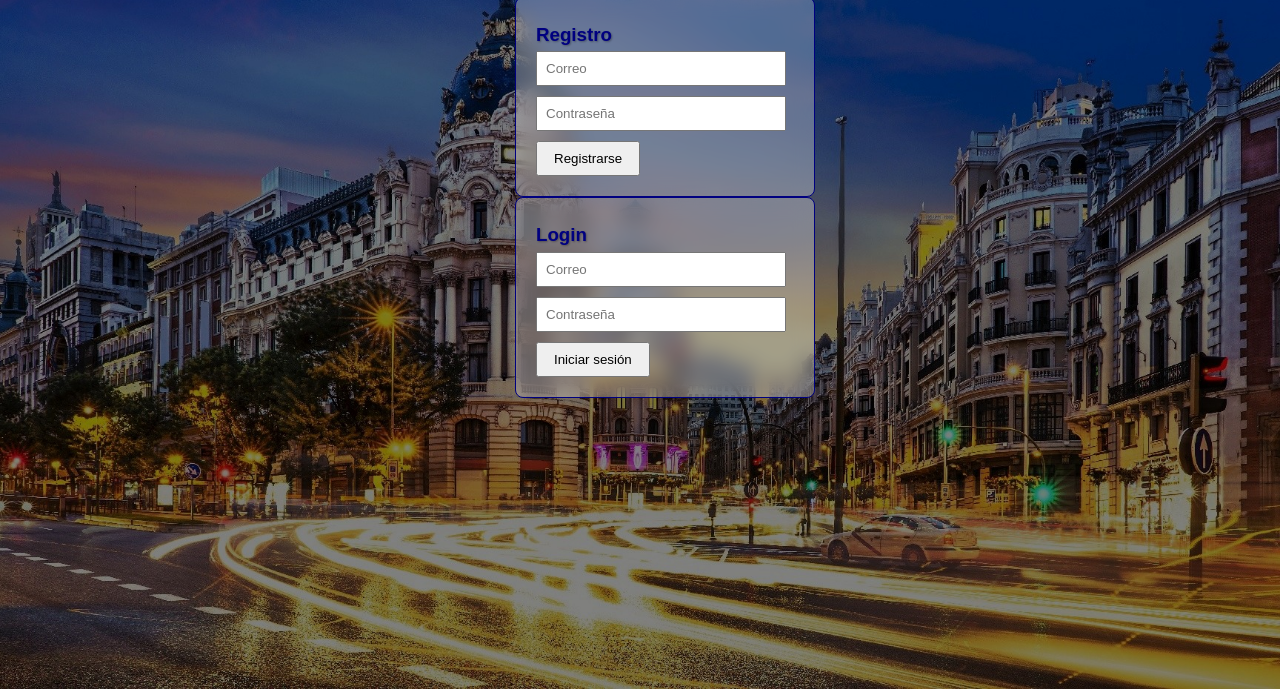
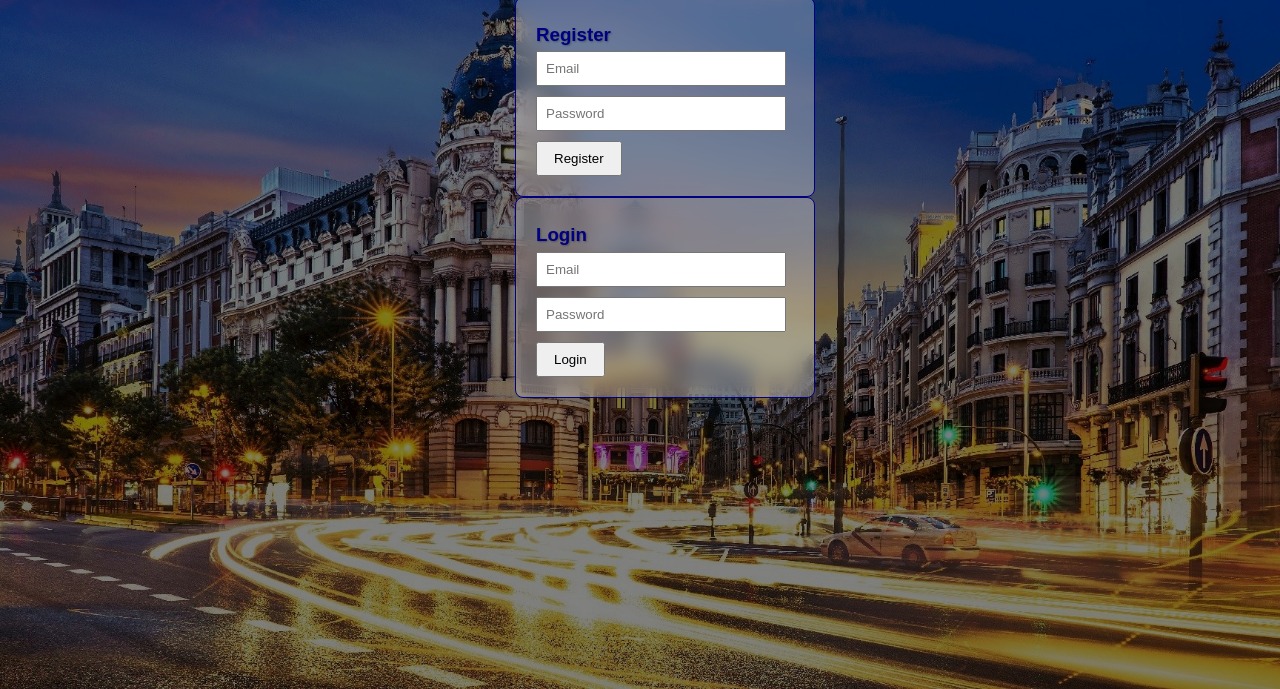
Before and after one commit to pilarbourg/uni-move, a website: page frontend/pages/login.html in a window 1280 px wide. Shown: the part 111-800 px from the top of the page. Drawn offline with Linux system fonts and the light colour scheme.

Commit message:
login full ingles

```diff
--- a/frontend/pages/login.html
+++ b/frontend/pages/login.html
@@ -45,17 +45,17 @@
   <h1>UniMove</h1>
 
   <div class="box">
-    <h3>Registro</h3>
-    <input id="regEmail" type="email" placeholder="Correo" />
-    <input id="regPassword" type="password" placeholder="Contraseña" />
-    <button onclick="register()">Registrarse</button>
+    <h3>Register</h3>
+    <input id="regEmail" type="email" placeholder="Email" />
+    <input id="regPassword" type="password" placeholder="Password" />
+    <button onclick="register()">Register</button>
   </div>
 
   <div class="box">
     <h3>Login</h3>
-    <input id="logEmail" type="email" placeholder="Correo" />
-    <input id="logPassword" type="password" placeholder="Contraseña" />
-    <button onclick="login()">Iniciar sesión</button>
+    <input id="logEmail" type="email" placeholder="Email" />
+    <input id="logPassword" type="password" placeholder="Password" />
+    <button onclick="login()">Login</button>
   </div>
 
   <p id="message"></p>
```
